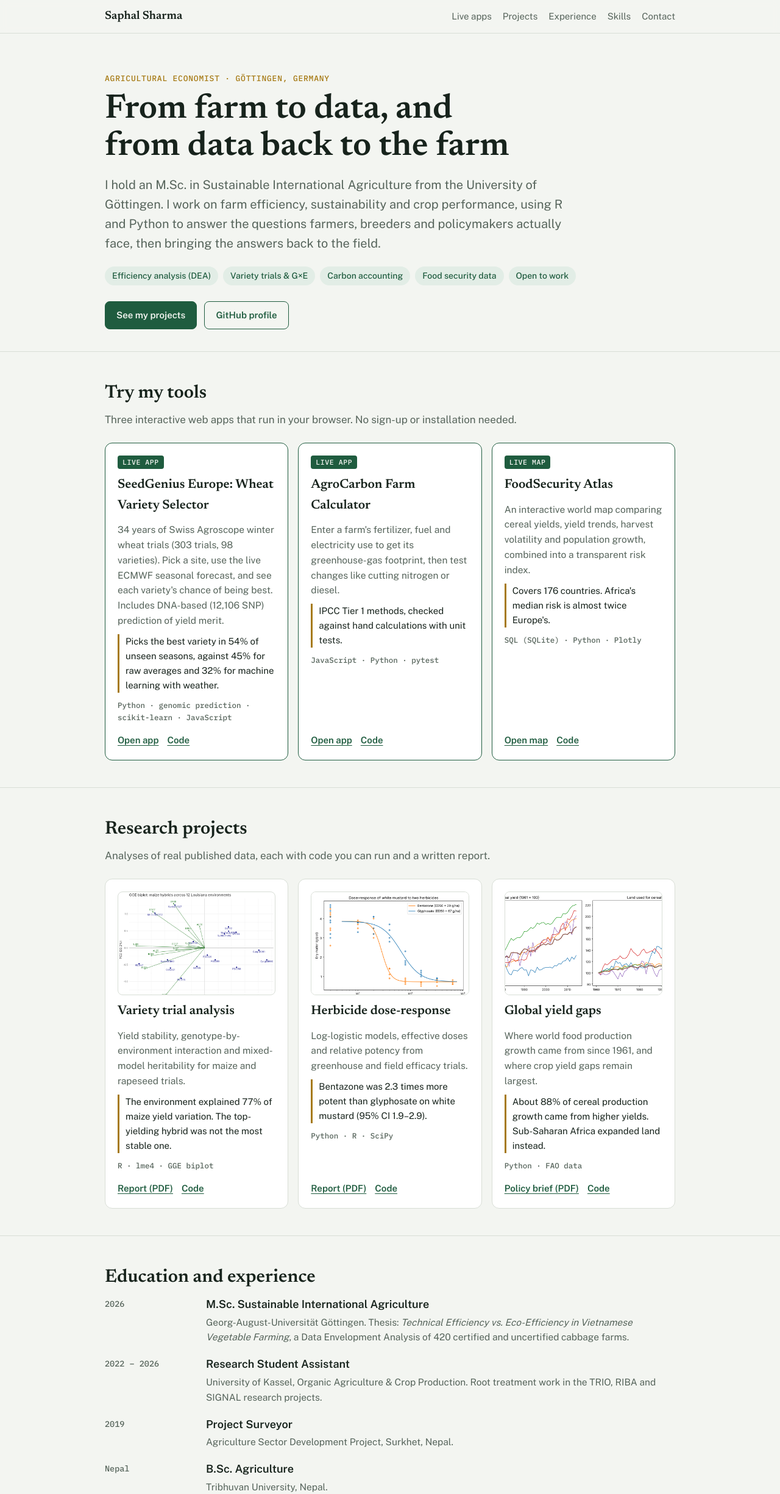
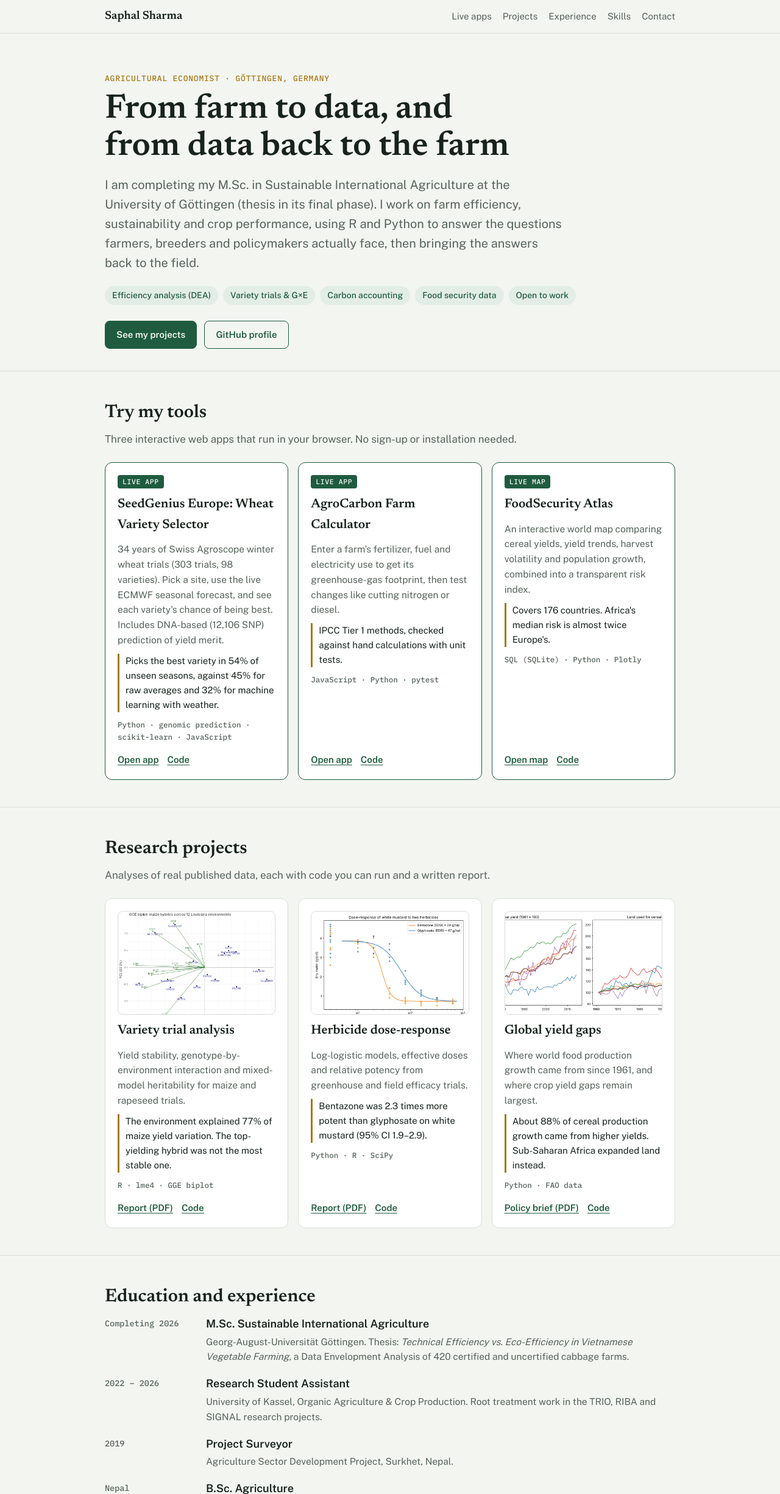
Before and after one commit to saphal-sharma/saphal-sharma.github.io, a plain HTML site: page index.html in a window 1280 px wide. Shown: the top 2450 px of the page at 61% size. Drawn offline with nearby package versions, Linux system fonts and the light colour scheme.

Commit message:
Describe the M.Sc. as in progress

```diff
--- a/index.html
+++ b/index.html
@@ -4,7 +4,7 @@
 <meta charset="utf-8">
 <meta name="viewport" content="width=device-width, initial-scale=1">
 <title>Saphal Sharma · Agricultural Economist</title>
-<meta name="description" content="Saphal Sharma: agricultural economist (M.Sc. Sustainable International Agriculture, University of Göttingen). Farm efficiency, sustainability and crop data with R and Python. From farm to data, and from data back to the farm.">
+<meta name="description" content="Saphal Sharma: agricultural economist completing an M.Sc. in Sustainable International Agriculture at the University of Göttingen. Farm efficiency, sustainability and crop data with R and Python. From farm to data, and from data back to the farm.">
 <meta property="og:title" content="Saphal Sharma · Agricultural Economist">
 <meta property="og:description" content="Farm efficiency, sustainability and crop data. Projects, live apps and reports.">
 <link rel="preconnect" href="https://fonts.googleapis.com">
@@ -98,7 +98,7 @@ footer { padding: 28px 0 40px; color: var(--muted); font-size: 14px; border-top:
   <header class="hero">
     <p class="eyebrow">Agricultural economist · Göttingen, Germany</p>
     <h1>From farm to data, and from data back to the farm</h1>
-    <p class="lede">I hold an M.Sc. in Sustainable International Agriculture from the University of Göttingen. I work on farm efficiency, sustainability and crop performance, using R and Python to answer the questions farmers, breeders and policymakers actually face, then bringing the answers back to the field.</p>
+    <p class="lede">I am completing my M.Sc. in Sustainable International Agriculture at the University of Göttingen (thesis in its final phase). I work on farm efficiency, sustainability and crop performance, using R and Python to answer the questions farmers, breeders and policymakers actually face, then bringing the answers back to the field.</p>
     <div class="chips">
       <span class="chip">Efficiency analysis (DEA)</span>
       <span class="chip">Variety trials &amp; G×E</span>
@@ -184,7 +184,7 @@ footer { padding: 28px 0 40px; color: var(--muted); font-size: 14px; border-top:
     <h2>Education and experience</h2>
     <div class="timeline">
       <div class="item">
-        <div class="when">2026</div>
+        <div class="when">Completing 2026</div>
         <div><h3>M.Sc. Sustainable International Agriculture</h3><p>Georg-August-Universität Göttingen. Thesis: <em>Technical Efficiency vs. Eco-Efficiency in Vietnamese Vegetable Farming</em>, a Data Envelopment Analysis of 420 certified and uncertified cabbage farms.</p></div>
       </div>
       <div class="item">
```
